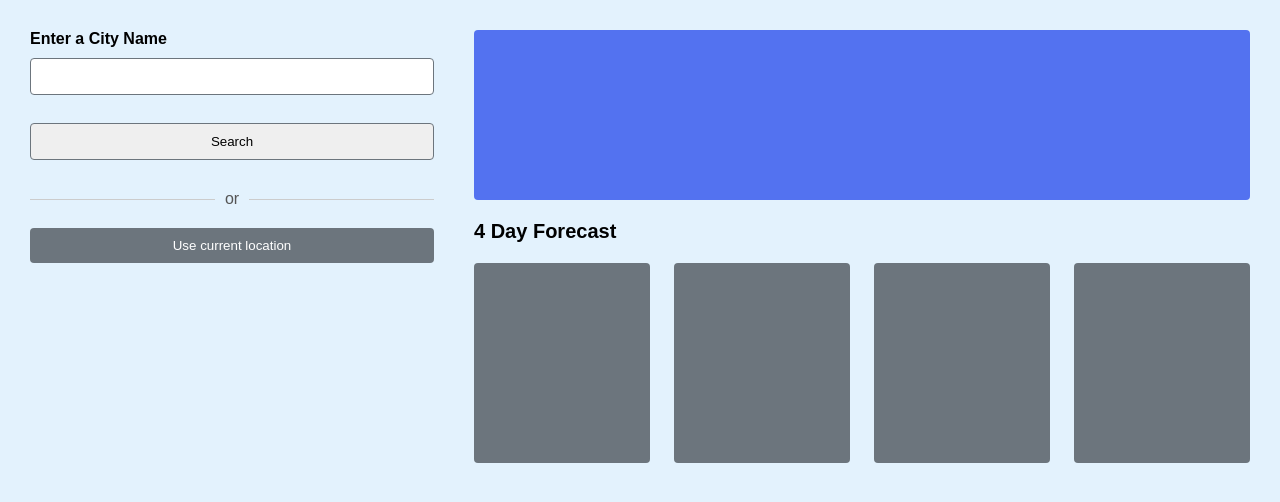
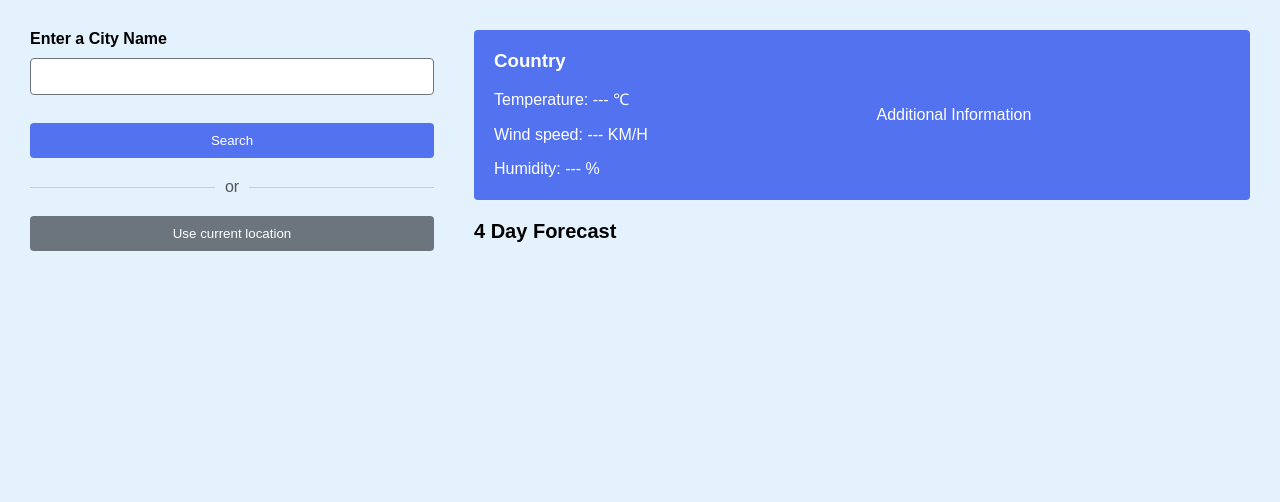
Before and after one commit to tntn245/GOS_Weather_Flask, a Flask app: page / in a window 1280 px wide. Shown: the part 100-602 px from the top of the page. Run offline with Flask 3, Linux system fonts and the light colour scheme.

Commit message:
update submit-form api

```diff
--- a/app.py
+++ b/app.py
@@ -8,10 +8,20 @@ import datetime as dt
 import requests
 import config as cfg
 import os
+from flask_cors import CORS
+from flask_sqlalchemy import SQLAlchemy
+from flask_login import UserMixin
+import random
+import string
 
 load_dotenv()
 
 app = Flask(__name__)
+app.config['SQLALCHEMY_DATABASE_URI'] = 'sqlite:///D:/GOS/GOS_Flask/instance/database.db'
+app.config['SQLALCHEMY_TRACK_MODIFICATIONS'] = False
+app.config['SECRET_KEY'] = '123456789'
+db = SQLAlchemy(app)
+
 app.config['MAIL_SERVER'] = 'smtp.gmail.com'
 app.config['MAIL_PORT'] = 465
 app.config['MAIL_USERNAME'] = "tranngoctonhu2405@gmail.com"
@@ -19,6 +29,14 @@ app.config['MAIL_PASSWORD'] = os.getenv('PASSWORD')
 app.config['MAIL_USE_TLS'] = False
 app.config['MAIL_USE_SSL'] = True
 mail = Mail(app)
+CORS(app)
+
+
+class User(db.Model, UserMixin):
+    id = db.Column(db.Integer, primary_key=True)
+    email = db.Column(db.String(20), nullable=False, unique=True)
+    password = db.Column(db.String(80), nullable=False)
+
 
 def send_daily_email():
     with app.app_context():
@@ -33,6 +51,34 @@ scheduler.add_job(send_daily_email, 'cron', hour=7, minute=0)
 # scheduler.add_job(send_daily_email, 'interval', seconds=10)
 scheduler.start()
 
+def generate_otp(length=6):
+    return ''.join(random.choices(string.ascii_uppercase + string.digits, k=length))
+
+@app.route('/register', methods=['POST'])
+def register():
+    data = request.get_json()
+    email = data.get('email')
+
+    if not email:
+        return jsonify({'message': 'Email is required!'}), 400
+
+    existing_user = User.query.filter_by(email=email).first()
+    if existing_user:
+        return jsonify({'message': 'Email already exists!'}), 400
+
+    otp = generate_otp()
+    msg = Message('Your OTP Code', sender='tranngoctonhu2405@gmail.com', recipients=[email])
+    msg.body = f'Your OTP code is {otp}'
+    mail.send(msg)
+
+    new_user = User(email=email)
+    db.session.add(new_user)
+    db.session.commit()
+
+    return jsonify({'message': 'OTP sent to your email!'})
+
+
+
 @app.route('/')
 def index():
     weather_data = request.args.get('weather_data')
@@ -40,15 +86,12 @@ def index():
 
 @app.route('/submit_form', methods=['POST'])
 def submit_form():
-    # city = request.form['city']
-    # current = 'current.json'
-    # forecast = 'forecast.json'
+    data = request.json
+    city = data.get('city')
+    current = 'current.json'
+    forecast = 'forecast.json'
 
-    # url = f"{cfg.BASE_URL}{current}?key={cfg.API_KEY}&q={city}&aqi=no"
-    # response = requests.get(url)
-
-    # url = f"{cfg.BASE_URL}{forecast}?key={cfg.API_KEY}&q={city}&days=4&aqi=no&alerts=yes"
-    url = "http://api.weatherapi.com/v1/current.json?key=3754d6efcabd4f4892d44831242706&q=London&aqi=no"
+    url = f"{cfg.BASE_URL}{current}?key={cfg.API_KEY}&q={city}&aqi=no"
     response = requests.get(url)
 
     if response.status_code == 200:
@@ -56,7 +99,18 @@ def submit_form():
     else:
         weather_data = {"error": "Could not retrieve data"}
 
-    return render_template("index.html", weather_data=weather_data)
+    url = f"{cfg.BASE_URL}{forecast}?key={cfg.API_KEY}&q={city}&days=5&aqi=no&alerts=yes"
+    response = requests.get(url)
+
+    if response.status_code == 200:
+        forecast_data = response.json()
+    else:
+        forecast_data = {"error": "Could not retrieve data"}
+
+    return jsonify({"weather_data": weather_data, "forecast_data": forecast_data})
+
+
+
 
 @app.route('/sendemail', methods=['GET', 'POST'])
 def sendemail():
--- /dev/null
+++ b/create_db.py
@@ -0,0 +1,4 @@
+from app import app, db
+
+with app.app_context():
+    db.create_all()
--- a/requirements.txt
+++ b/requirements.txt
@@ -10,3 +10,6 @@ gunicorn
 Flask-Dance
 google-auth
 flask-cors
+SQLAlchemy
+Flask-SQLAlchemy
+Flask-Login
--- a/static/css/dashboard.css
+++ b/static/css/dashboard.css
@@ -53,7 +53,8 @@ body {
     text-align: left;
   }
 
-  .input-container input {
+  .input-container input[type="text"] {
+    background-color: #fff;
     width: 100%;
     padding: 10px;
     margin-bottom: 10px;
@@ -62,7 +63,7 @@ body {
     box-sizing: border-box;
   }
 
-  .input-container button {
+  .input-container input[type="submit"] {
     width: 100%;
     padding: 10px;
     background-color: #5372F0;
@@ -71,6 +72,10 @@ body {
     border-radius: 4px;
     cursor: pointer;
     box-sizing: border-box;
+  }
+
+  .input-container input[type="submit"]:hover {
+    background-color: #3b5bb5;
   }
 
   .divider {
@@ -111,12 +116,36 @@ body {
     gap: 10px;
   }
 
-  .info-box {
+  .info-container {
     background-color: #5372F0;
     color: white;
     padding: 10px;
     border-radius: 4px;
+    display: flex;
+    flex-direction: row;
+    gap: 10px;
     height: 150px;
+  }
+
+  .info-box {
+    color: white;
+    padding: 10px;
+    border-radius: 4px;
+    margin: 0;
+  }
+
+  .info-box h3 {
+    margin: 0;
+  }
+
+  .additional-info {
+    color: white;
+    border-radius: 4px;
+    flex: 3;
+    display: flex;
+    align-items: center;
+    justify-content: center;
+    text-align: center;
   }
 
   .days-label {
@@ -134,7 +163,9 @@ body {
   }
 
   .column-box {
+    color: white;
     background-color: #6C757D;
     border-radius: 4px;
     height: 200px;
+    padding: 10px;
   }
--- a/templates/index.html
+++ b/templates/index.html
@@ -1,10 +1,45 @@
 <!DOCTYPE html>
 <html lang="en">
   <head>
-    <meta charset="UTF-8">
-    <meta name="viewport" content="width=device-width, initial-scale=1.0">
+    <meta charset="UTF-8" />
+    <meta name="viewport" content="width=device-width, initial-scale=1.0" />
     <title>Document</title>
-    <link rel="stylesheet" type="text/css" href="{{ url_for('static', filename='css/dashboard.css') }}">
+    <link
+      rel="stylesheet"
+      type="text/css"
+      href="{{ url_for('static', filename='css/dashboard.css') }}"
+    />
+
+    <script>
+      function getLocation() {
+        if (navigator.geolocation) {
+          navigator.geolocation.getCurrentPosition(showPosition);
+        } else {
+          document.getElementById("curr-location-alert").innerHTML =
+            "Geolocation is not supported by this browser.";
+        }
+      }
+
+      function showPosition(position) {
+        const position =
+          position.coords.latitude + "," + position.coords.longitude;
+
+        fetch("/submit_form", {
+          method: "POST",
+          headers: {
+            "Content-Type": "application/json",
+          },
+          body: JSON.stringify({ position: position }),
+        })
+          .then((response) => response.json())
+          .then((data) => {
+            console.log("Response from Flask:", data);
+          })
+          .catch((error) => {
+            console.error("Error:", error);
+          });
+      }
+    </script>
   </head>
   <body>
     <div>
@@ -14,32 +49,61 @@
           <div class="input-container">
             <p>Enter a City Name</p>
             <form action="{{ url_for('submit_form') }}" method="POST">
-                    <input type="text" id="city" name="city" required><br><br>
-                    <input type="submit" value="Search">
+              <input type="text" id="city" name="city" required /><br /><br />
+              <input type="submit" value="Search" />
             </form>
           </div>
           <div class="divider">
             <span class="divider-text">or</span>
           </div>
-            <button class="curr-button">Use current location</button>
+          <button class="curr-button" onclick="getLocation()">
+            Use current location
+          </button>
+          <p id="curr-location-alert"></p>
         </div>
 
         <div class="right-side">
+          <div class="info-container">
             <div class="info-box">
-                {% if weather_data %}
-                  <h3>{{ weather_data['location']['country'] }}</h3>
-                  <p>Temperature: {{ weather_data['current']['temp_c'] }} &#8451;</p>
-                  <p>Wind speed: {{ weather_data['current']['wind_kmph'] }} KM/H/</p>
-                  <p>Humidity: {{ weather_data['current']['humidity'] }} %</p>
-                  <!-- <p>{{ weather_data['condition']['text'] }} %</p> -->
-                {% endif %}
+              <h3>
+                {{ weather_data['location']['country'] if weather_data else
+                "Country" }}
+              </h3>
+              <p>
+                Temperature: {{ weather_data['current']['temp_c'] if
+                weather_data else "---" }} &#8451;
+              </p>
+              <p>
+                Wind speed: {{ weather_data['current']['wind_kph'] if
+                weather_data else "---" }} KM/H
+              </p>
+              <p>
+                Humidity: {{ weather_data['current']['humidity'] if weather_data
+                else "---" }} %
+              </p>
             </div>
+            <div class="additional-info">
+              <p>
+                {{ weather_data['current']['condition']['text'] if weather_data
+                else "Additional Information" }}
+              </p>
+            </div>
+          </div>
+
           <div class="days-label">4 Day Forecast</div>
           <div class="four-columns">
-              <div class="column-box"></div>
-              <div class="column-box"></div>
-              <div class="column-box"></div>
-              <div class="column-box"></div>
+            {% if forecast_data and forecast_data.forecast.forecastday %} {% for
+            day in forecast_data.forecast.forecastday[1:] %}
+            <div class="forecast-day">
+              <div class="column-box">
+                <h4>( {{ day.date }} )</h4>
+                <p>{{ day.day.condition.text }}</p>
+                <p>Temp: {{ day.day.avgtemp_c }} &#8451;</p>
+                <p>Max Wind: {{ day.day.maxwind_kph }} KM/H</p>
+                <p>Humidity: {{ day.day.avghumidity }} %</p>
+              </div>
+            </div>
+            {% endfor %} {% endif %}
           </div>
         </div>
       </div>
```
Also changed, not shown: 1 other file. Lines whose indentation alone changed are shown as unchanged.
